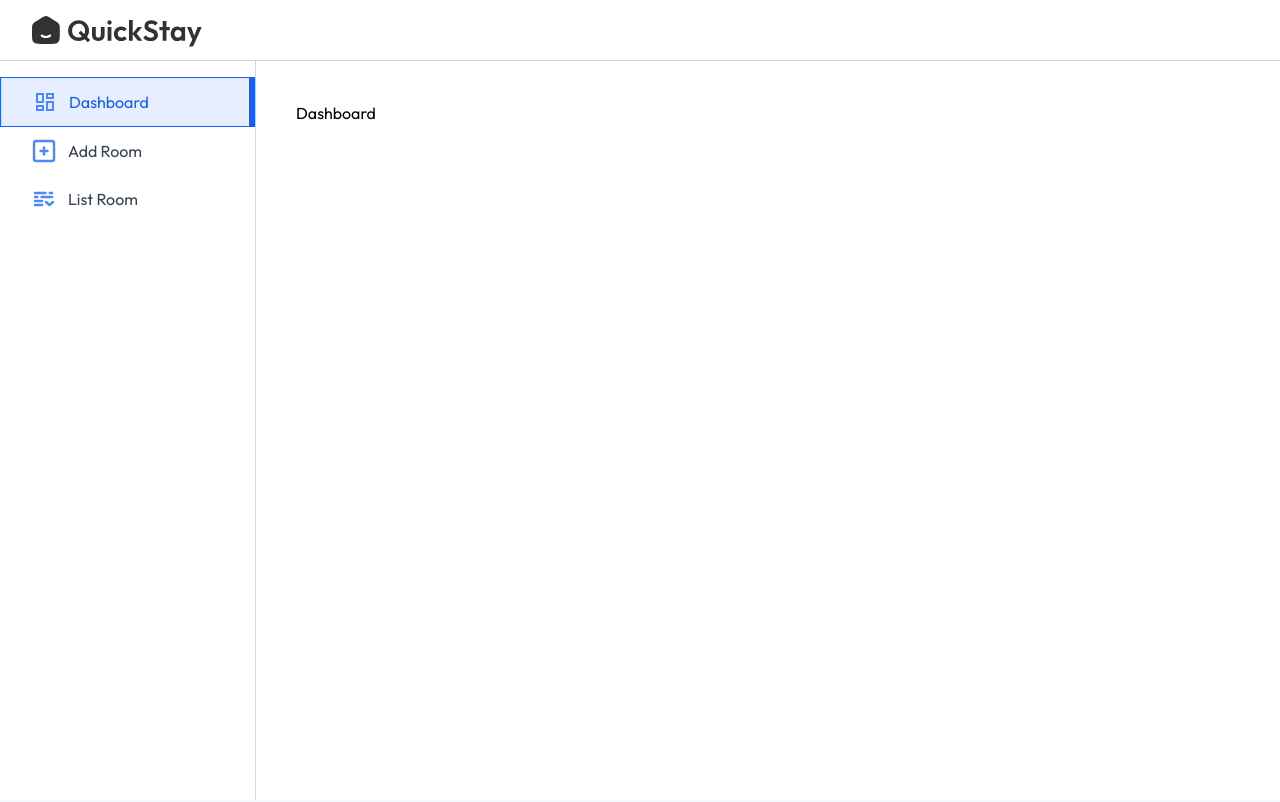
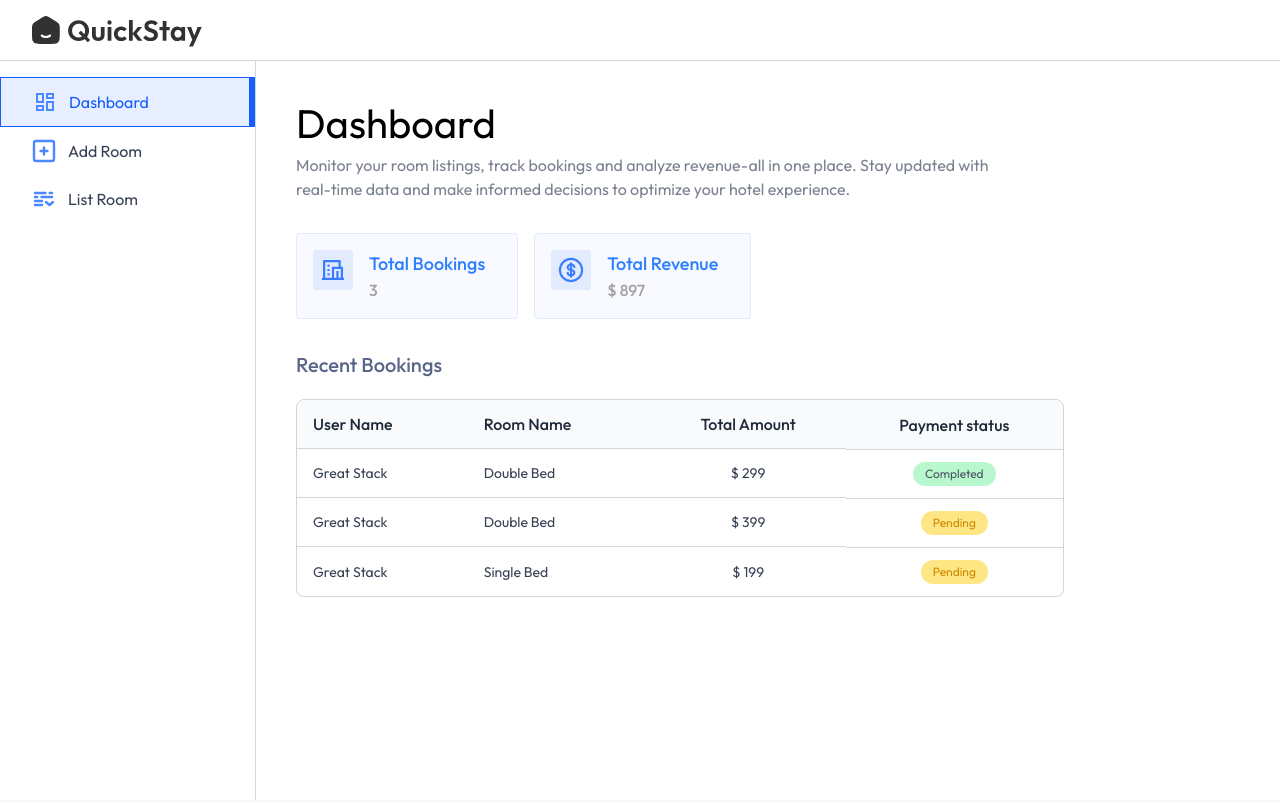
Before and after one commit to Dharmeshp1582/MERN_Hotel_Booking_app, a React (Vite) app in the folder client/: page /owner in a window 1280 px wide. Shown: the top 802 px of the page. Built offline with nearby package versions, Linux system fonts and the light colour scheme; no server answers; a web font is replaced by a local one.

Commit message:
owner dashboard add

```diff
--- a/client/src/pages/hotelOwner/Dashboard.jsx
+++ b/client/src/pages/hotelOwner/Dashboard.jsx
@@ -1,9 +1,100 @@
-import React from 'react'
+import React, { useState } from "react";
+import Title from "../../components/Title";
+import { assets, dashboardDummyData } from "../../assets/assets";
 
 const Dashboard = () => {
+  const [dashboardData, setDashboardData] = useState(dashboardDummyData);
+
   return (
-    <div>Dashboard</div>
-  )
-}
+    <div>
+      <Title
+        align="left"
+        font="outfit"
+        title="Dashboard"
+        subTitle="Monitor your room listings, track bookings and analyze revenue-all in one place. Stay updated with real-time data and make informed decisions to optimize your hotel experience."
+      />
 
-export default Dashboard
+      <div className="flex gap-4 my-8">
+        {/* Total Bookings */}
+        <div className="bg-primary/3 border border-primary/10 rounded flex p-4 pr-8 ">
+          <img
+            src={assets.totalBookingIcon}
+            alt="booking-icon"
+            className="max-sm:hidden h-10"
+          />
+          <div className="flex flex-col sm:ml-4 font-medium">
+            <p className="text-blue-500 text-lg">Total Bookings</p>
+            <p className="text-neutral-400 text-base">
+              {dashboardData.totalBookings}
+            </p>
+          </div>
+        </div>
+        {/* Total Revenue */}
+
+        <div className="bg-primary/3 border border-primary/10 rounded flex p-4 pr-8 ">
+          <img
+            src={assets.totalRevenueIcon}
+            alt="revenue-icon"
+            className="max-sm:hidden h-10"
+          />
+          <div className="flex flex-col sm:ml-4 font-medium">
+            <p className="text-blue-500 text-lg">Total Revenue</p>
+            <p className="text-neutral-400 text-base">
+              $ {dashboardData.totalRevenue}
+            </p>
+          </div>
+        </div>
+      </div>
+
+      {/* Recent Bookings */}
+      <h2 className="text-xl text-blue-950/70 font-medium mb-5">
+        Recent Bookings
+      </h2>
+
+      <div className="w-full max-w-3xl text-left border border-gray-300 rounded-lg max-h-80 overflow-y-scroll">
+        <table className="w-full">
+          <thead className="bg-gray-50">
+            <tr>
+              <th className="py-3 px-4 text-gray-800 font-medium">User Name</th>
+              <th className="py-3 px-4 text-gray-800 font-medium max-sm:hidden">
+                Room Name
+              </th>
+              <th className="py-3 px-4 text-gray-800 font-medium text-center">
+                Total Amount
+              </th>
+              <th className="py-3 px-4 text-gray-800 font-medium text-center">
+                Payment status
+              </th>
+            </tr>
+          </thead>
+
+          <tbody className="text-sm">
+{dashboardData.bookings.map((item, index) => (
+  <tr key={index}>
+    <td className="py-3 px-4 text-gray-700 border-t border-gray-300">
+      {item.user.username}
+    </td>
+
+    <td className="py-3 px-4 text-gray-700 border-t border-gray-300 max-sm:hidden">
+      {item.room.roomType}
+    </td>
+
+    <td className="py-3 px-4 text-gray-700 border-t border-gray-300 text-center">
+      $ {item.totalPrice}
+    </td>
+
+    <td className="py-3 px-4  border-t border-gray-300 flex">
+     <button className={`py-1 px-3 text-xs rounded-full mx-auto ${item.isPaid ? "bg-green-200 text-gray-600" : "bg-amber-200 text-yellow-600"}`}>
+      {item.isPaid ?  "Completed" : "Pending"}
+     </button>
+    </td>
+  </tr>
+))}
+          </tbody>
+        </table>
+      </div>
+    </div>
+  );
+};
+
+export default Dashboard;
```
Also changed, not shown: 1 other file (tests, documents, lock files or other folders).
